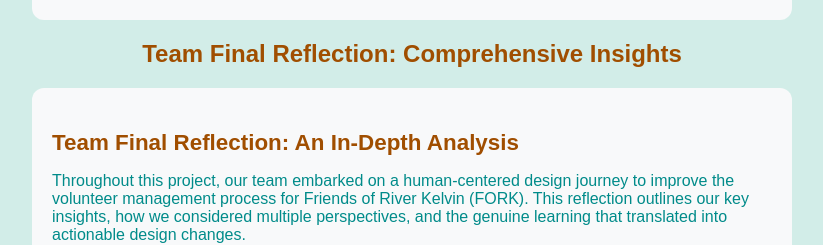
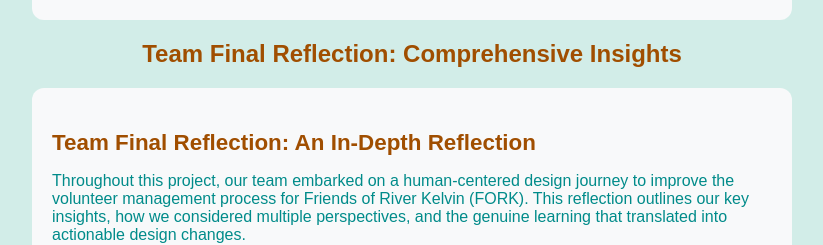
Before and after one commit to minishun97/OIP, a React (Create React App) app in the folder my-app/: page /#/reflection/team-reflection in a window 1280 px wide. Shown: the part 1660-1905 px from the top of the page, without its empty margins (228-1051 px from the left). Built offline with nearby package versions, Linux system fonts and the light colour scheme.

Commit message:
Update minor changes

```diff
--- a/my-app/src/pages/reflection/TeamReflection.jsx
+++ b/my-app/src/pages/reflection/TeamReflection.jsx
@@ -56,7 +56,7 @@ const TeamReflection = () => (
             <div className="final-reflection-section">
                 <h2 className="video-title">Team Final Reflection: Comprehensive Insights</h2>
                 <div className="reflection-section final-reflection">
-                    <h3 className="reflection-heading">Team Final Reflection: An In-Depth Analysis</h3>
+                    <h3 className="reflection-heading">Team Final Reflection: An In-Depth Reflection</h3>
                     <p className="reflection-description">
                         Throughout this project, our team embarked on a human-centered design journey to improve the volunteer management process
                         for Friends of River Kelvin (FORK). This reflection outlines our key insights, how we considered multiple perspectives,
```
